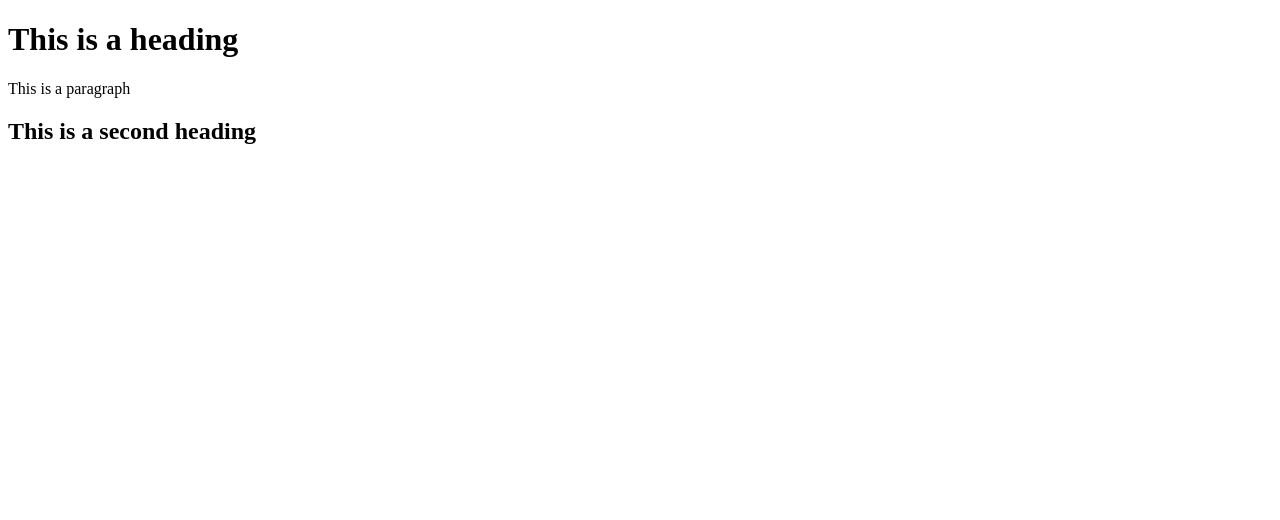
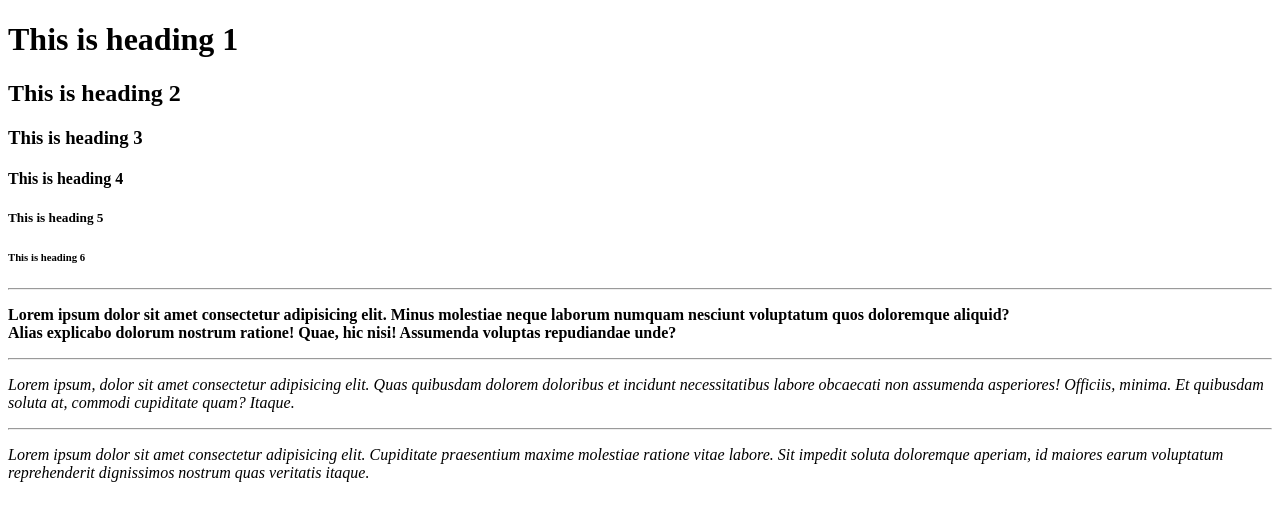
Before and after one commit to arianadigitalschool/web-advanced, a plain HTML site: page test.html in a window 1280 px wide. Drawn offline with Linux system fonts and the light colour scheme.

Commit message:
tag learning

```diff
--- a/test.html
+++ b/test.html
@@ -6,8 +6,25 @@
     <title>Document</title>
 </head>
 <body>
-    <h1>This is a heading</h1>
-    <p>This is a paragraph</p>
-    <h2>This is a second heading</h2>
+    <h1>This is heading 1</h1>
+    <h2>This is heading 2</h2>
+    <h3>This is heading 3</h3>
+    <h4>This is heading 4</h4>
+    <h5>This is heading 5</h5>
+    <h6>This is heading 6</h6>
+
+    <hr>
+    <p><b>Lorem ipsum dolor sit amet consectetur adipisicing elit.
+        Minus molestiae neque laborum numquam nesciunt voluptatum
+        quos doloremque aliquid?  <br> Alias explicabo dolorum nostrum ratione!
+        Quae, hic nisi! Assumenda voluptas repudiandae unde?</b></p>
+
+    <hr>
+    <p><em>Lorem ipsum, dolor sit amet consectetur adipisicing elit.
+        Quas quibusdam dolorem doloribus et incidunt necessitatibus labore obcaecati non assumenda asperiores! Officiis, minima. Et quibusdam soluta at, commodi cupiditate quam? Itaque.</em></p>
+
+    <hr>
+    <p><i>Lorem ipsum dolor sit amet consectetur adipisicing elit.
+        Cupiditate praesentium maxime molestiae ratione vitae labore. Sit impedit soluta doloremque aperiam, id maiores earum voluptatum reprehenderit dignissimos nostrum quas veritatis itaque.</i></p>
 </body>
 </html>
```
